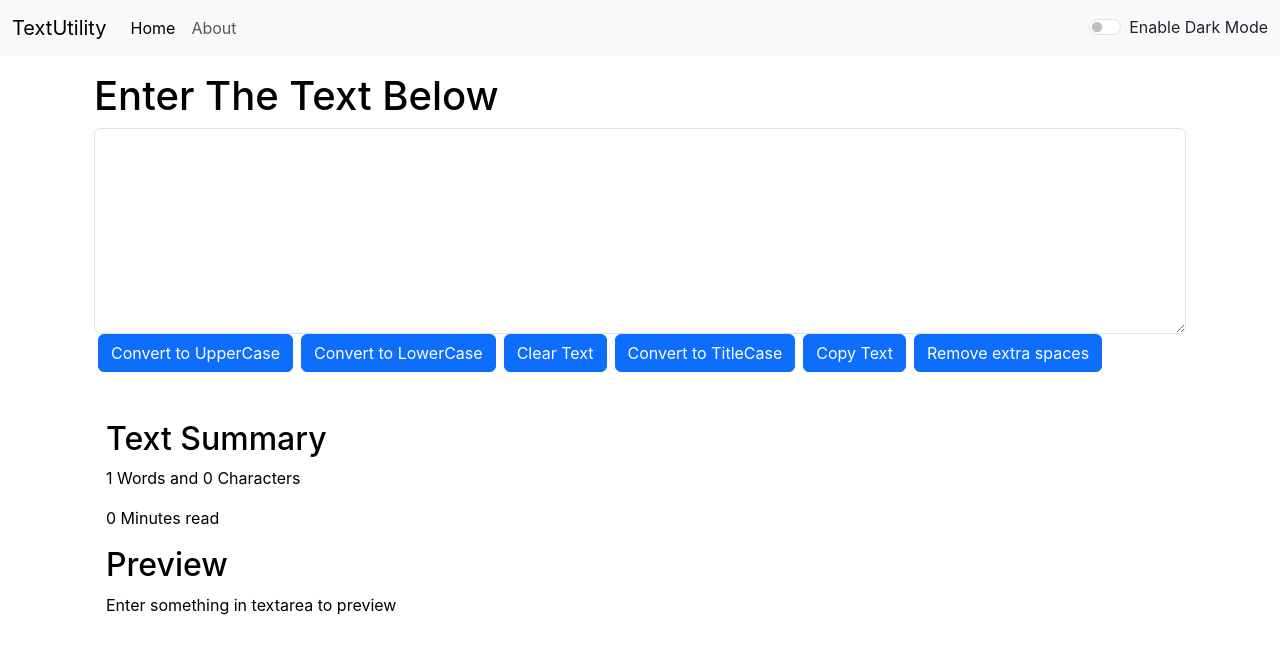
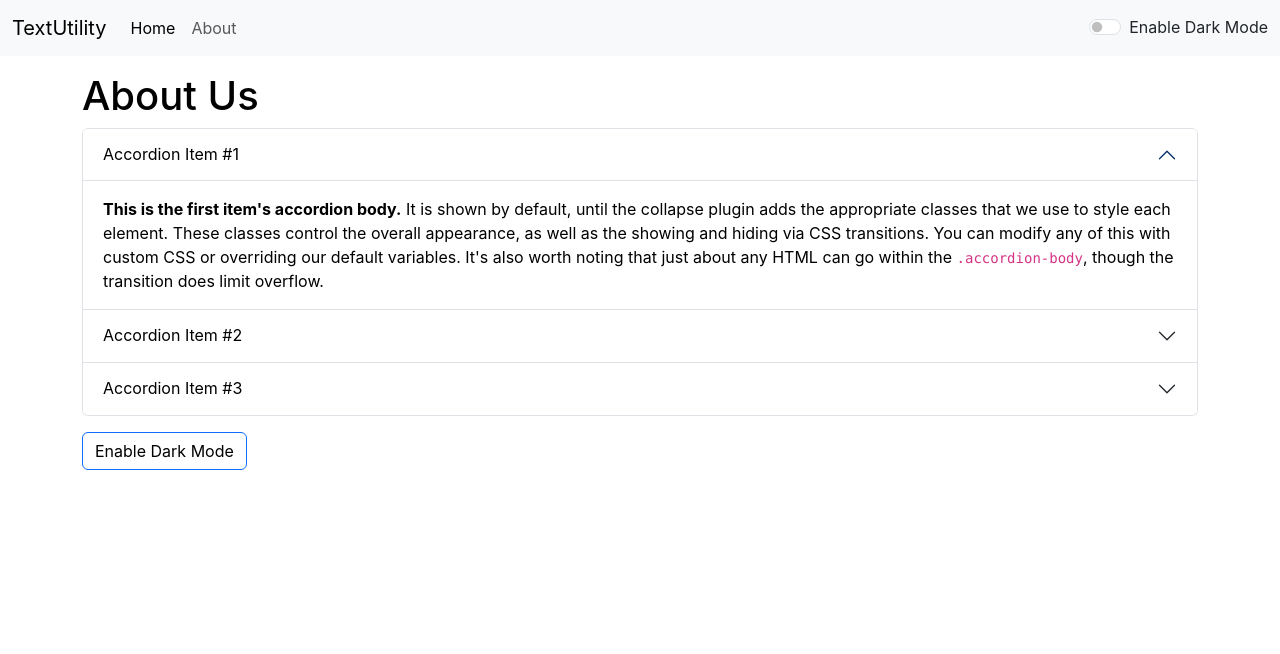
Before and after one commit to coder1311/P1_TextUtility, a React (Create React App) app: page /about in a window 1280 px wide. Shown: the top 654 px of the page. Built offline with nearby package versions, Linux system fonts and the light colour scheme.

Commit message:
added react-router-dom

```diff
--- a/package.json
+++ b/package.json
@@ -9,6 +9,7 @@
     "react": "^18.2.0",
     "react-color": "^2.19.3",
     "react-dom": "^18.2.0",
+    "react-router-dom": "^6.14.2",
     "react-scripts": "5.0.1",
     "web-vitals": "^2.1.4"
   },
--- a/src/App.js
+++ b/src/App.js
@@ -1,8 +1,14 @@
-// import About from "./components/About";
+import About from "./components/About";
 import { useState } from "react";
 import Navbar from "./components/Navbar";
 import TextForm from "./components/TextForm";
 import Alert from "./components/Alert";
+import {
+  BrowserRouter as Router,
+  Routes,
+  Route
+} from "react-router-dom";
+
 
 function App() {
   const [mode, setMode] = useState('light');
@@ -33,15 +39,16 @@
     }
   }
   return (
-    <>
+    <Router>
       <Navbar title="TextUtility" mode={mode} toggleMode={toggleMode}/>
       <Alert alert={alert} />
-      <div className="container my-3">
-        <TextForm heading="Enter The Text Below" mode={mode} showAlert={showAlert}/>
-        {/* <About></About> */}
-      </div>
-
-    </>
+      <Routes>
+          <Route exact path="/about"  element={<About/>} />
+          <Route exact path="/"
+              element={<TextForm heading="Enter The Text Below" mode={mode} showAlert={showAlert}/>}>
+          </Route>
+      </Routes>
+    </Router>
   );
 }
 
--- a/src/components/About.js
+++ b/src/components/About.js
@@ -122,7 +122,7 @@
           </div>
         </div>
       </div>
-      <button type="button" onClick={toggleStyle} class="btn btn-primary my-3" style={myStyle}>{btnText}</button>
+      <button type="button" onClick={toggleStyle} className="btn btn-primary my-3" style={myStyle}>{btnText}</button>
     </div>
   );
 }
--- a/src/components/Alert.js
+++ b/src/components/Alert.js
@@ -8,7 +8,7 @@
     }
 
   return (
-    props.alert && <div class={`alert alert-${props.alert.type} alert-dismissible fade show`} role="alert">
+    props.alert && <div className={`alert alert-${props.alert.type} alert-dismissible fade show`} role="alert">
         <strong>{capitalize(props.alert.type)}</strong> : {props.alert.msg}
     </div>
   )
--- a/src/components/Navbar.js
+++ b/src/components/Navbar.js
@@ -1,14 +1,15 @@
 import React from "react";
 import PropTypes from 'prop-types'
+import { Link } from "react-router-dom";
 
 export default function Navbar(props) {
   return (
     <div>
       <nav className={`navbar navbar-expand-lg navbar-${props.mode} bg-${props.mode}`}>
         <div className="container-fluid">
-          <a className="navbar-brand" href="/">
+          <Link className="navbar-brand" to="/">
             {props.title}
-          </a>
+          </Link>
           <button
             className="navbar-toggler"
             type="button"
@@ -23,14 +24,14 @@
           <div className="collapse navbar-collapse" id="navbarSupportedContent">
             <ul className="navbar-nav me-auto mb-2 mb-lg-0">
               <li className="nav-item">
-                <a className="nav-link active" aria-current="page" href="/">
+                <Link className="nav-link active" aria-current="page" to="/">
                   Home
-                </a>
+                </Link>
               </li>
               <li className="nav-item">
-                <a className="nav-link" href="/">
+                <Link className="nav-link" to="/about">
                   {props.aboutText}
-                </a>
+                </Link>
               </li>
             </ul>
             {/* <form className="d-flex" role="search">
```
Also changed, not shown: 1 other file (tests, documents, lock files or other folders).
